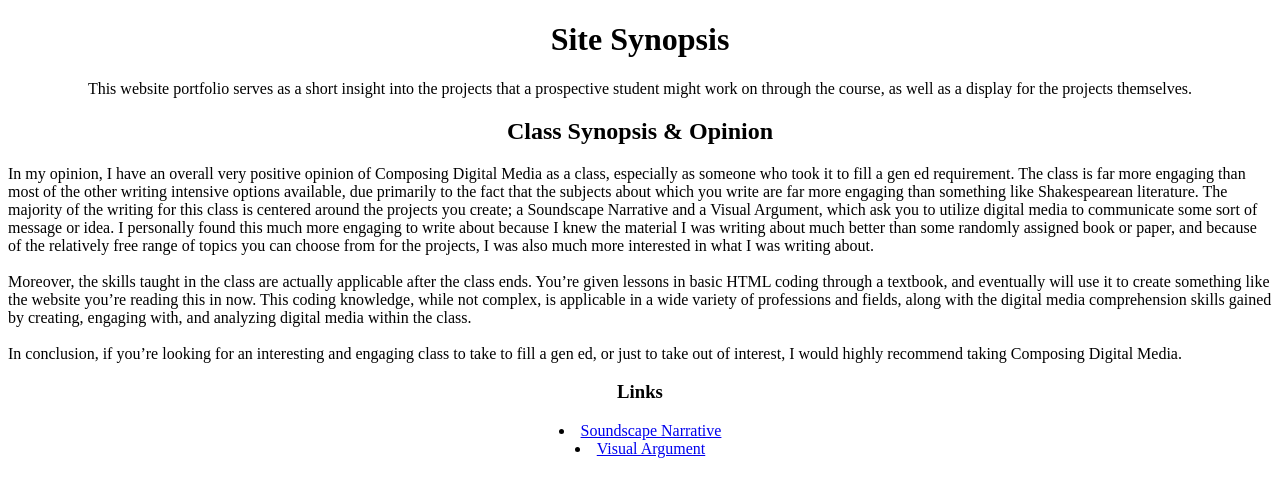
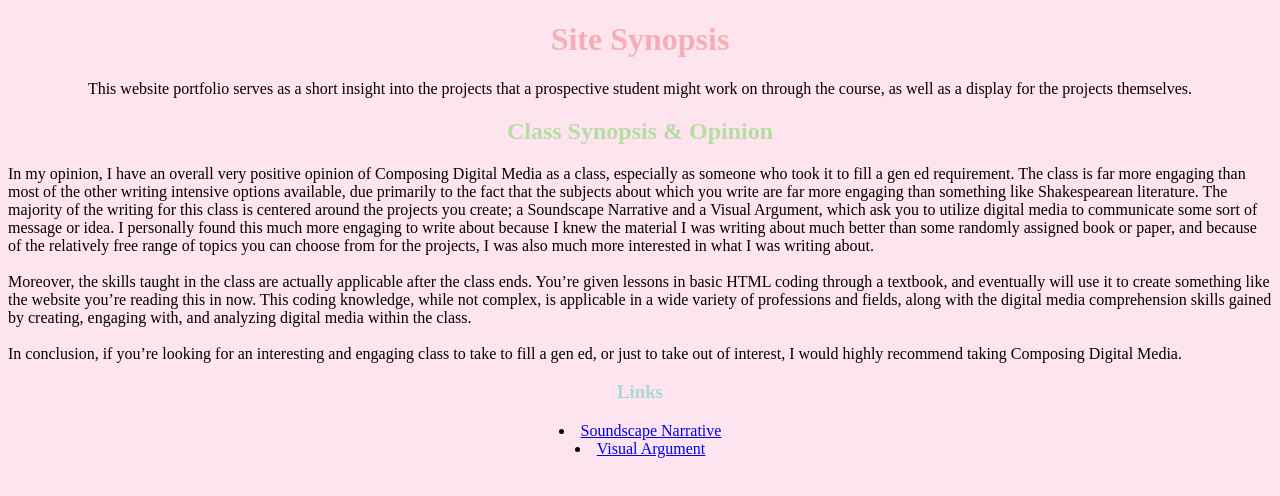
Before and after one commit to pkpak/Web-Portfolio, a plain HTML site: page index.html in a window 1280 px wide. Drawn offline with Linux system fonts and the light colour scheme.

Commit message:
Add files via upload

```diff
--- a/CSS/styles.css
+++ b/CSS/styles.css
@@ -1,9 +1,13 @@
-<style type="text/css"
+<style type="text/css">
 body {
-    background-color: rgb(200,200,200);}
-    h1 {
-    background-color: DarkCyan;}
-    h2 {
-    background-color: #ee3e80;}
-    p {
-    background-color: white;}
+ font-family: sans serif;
+ background-color: rgb(253, 228, 239);}
+h1 {
+color: rgb(244, 175, 180);}
+h2 {
+color: rgb(185, 219, 164)
+}
+h3 {
+color: rgb(164, 219, 211)
+}
+</style>
--- a/index.html
+++ b/index.html
@@ -1,16 +1,19 @@
 <!DOCTYPE html>
 <html>
 <head>
-    <style type="text/css"
-    body {
-        background-color: rgb(200,200,200);}
+    <style type="text/css">
+        body {
+         font-family: sans serif;
+         background-color: rgb(253, 228, 239);}
         h1 {
-        background-color: DarkCyan;}
+        color: rgb(244, 175, 180);}
         h2 {
-        background-color: #ee3e80;}
-        p {
-        background-color: white;}
-        </body></style>
+        color: rgb(185, 219, 164)
+        }
+        h3 {
+        color: rgb(164, 219, 211)
+        }
+       </style>
 <title>Website Portfolio</title>
 </head>
 <body>
```
Also changed, not shown: ImagePractice.html (added, +9 -0 lines), SoundscapeNarrativePage.html (+14 -1 lines), VisualArgumentPage.html (+14 -1 lines), Images/VisualArgumentFinalDraft.png (added), 1 other file.
